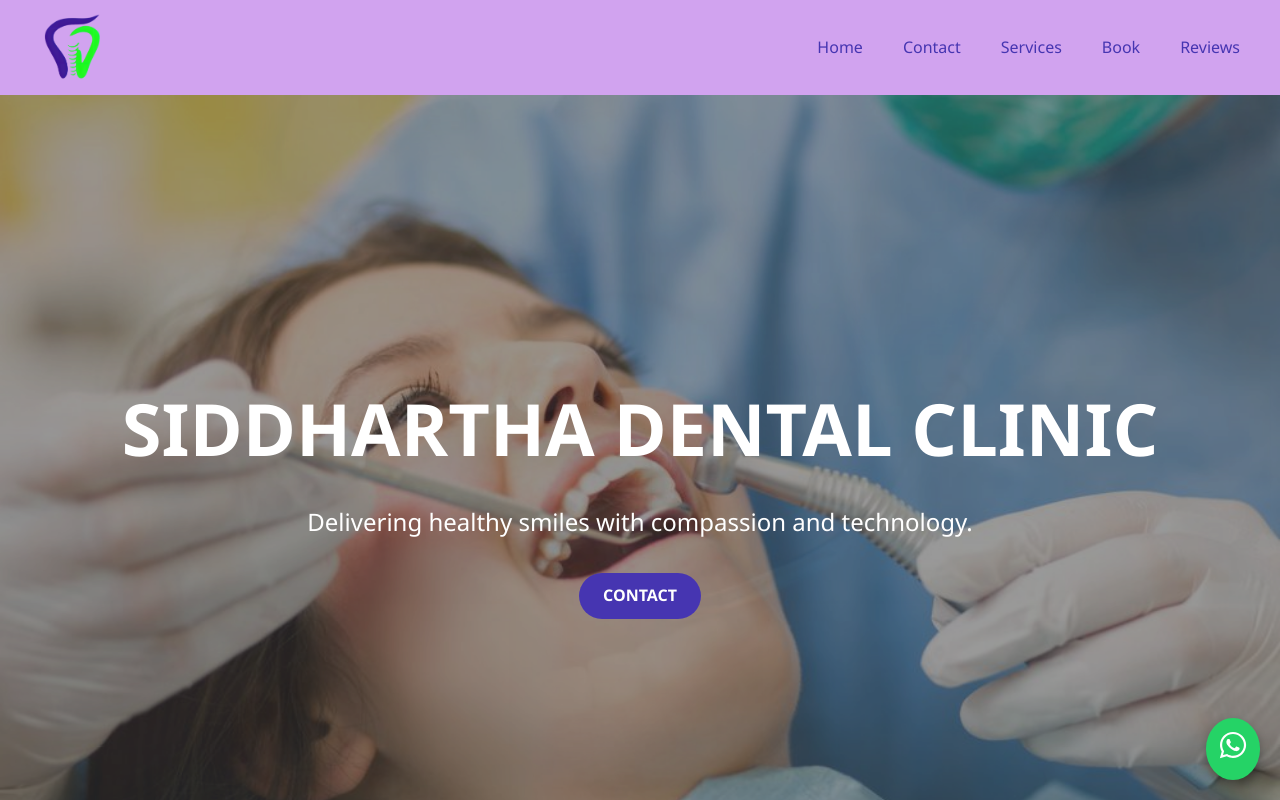
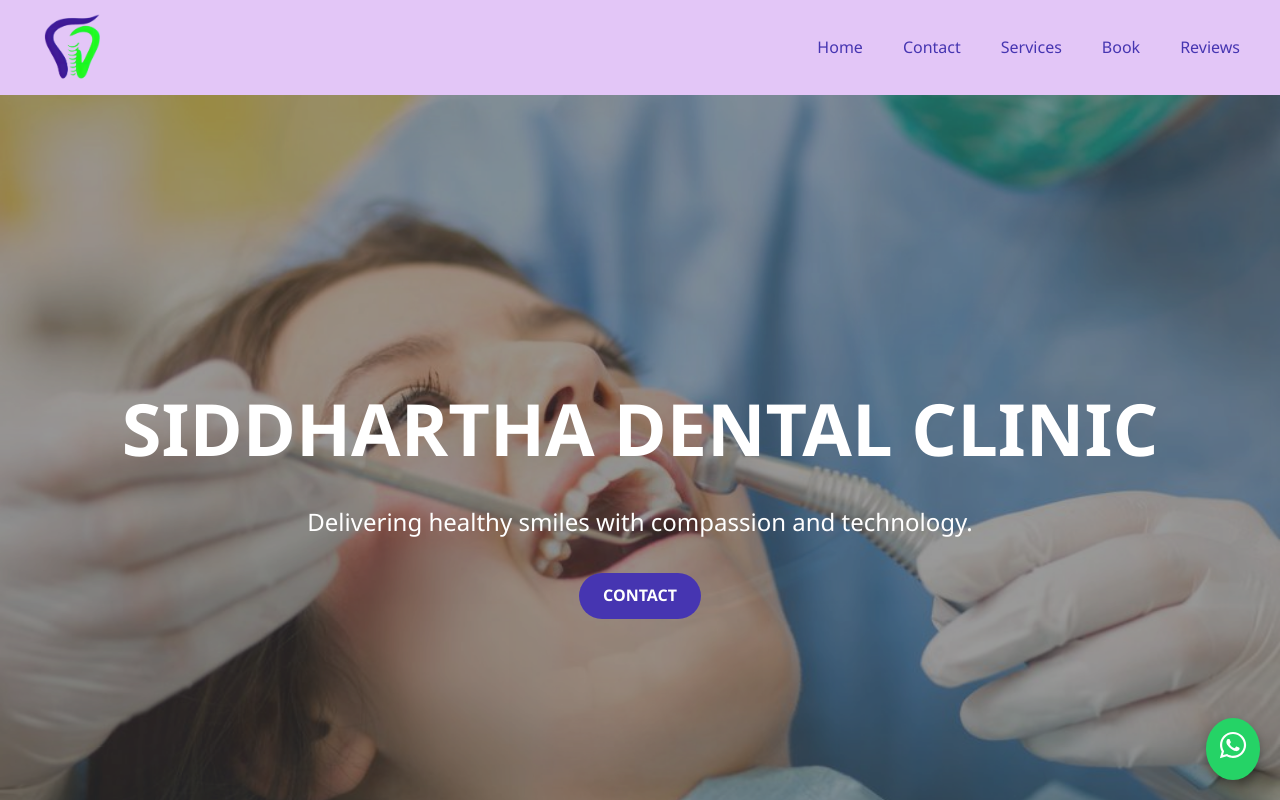
Before and after one commit to JamanRain/SiddharthaDental, a React (Create React App) app in the folder frontend/: page / in a window 1280 px wide. Shown: the top 800 px of the page. Built offline with nearby package versions, Linux system fonts and the light colour scheme; no server answers.

Commit message:
Update styles.css

```diff
--- a/frontend/src/styles/styles.css
+++ b/frontend/src/styles/styles.css
@@ -469,7 +469,7 @@
   justify-content: space-between;
   align-items: center;
   padding: 10px 40px;
-  background-color: #d1a3ef; /* User specified: DO NOT CHANGE */
+  background-color: #e3c6f7; /* User specified: DO NOT CHANGE */
 }
 
 
```
